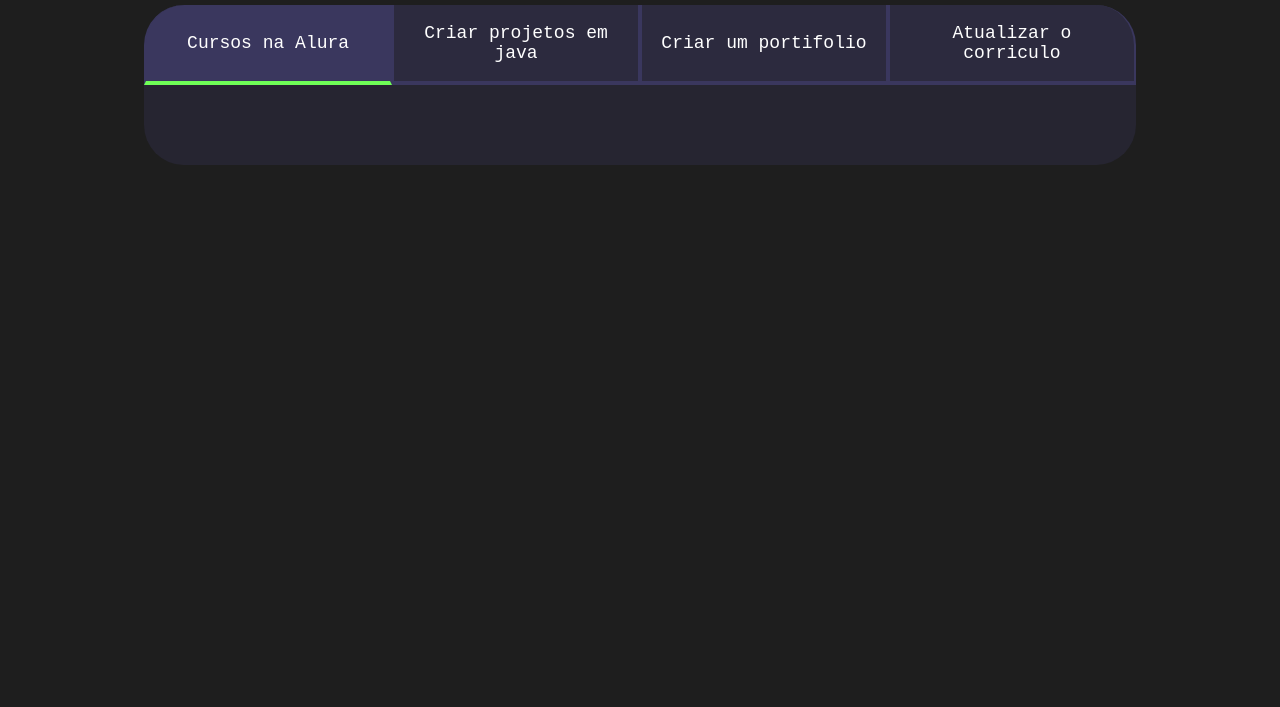
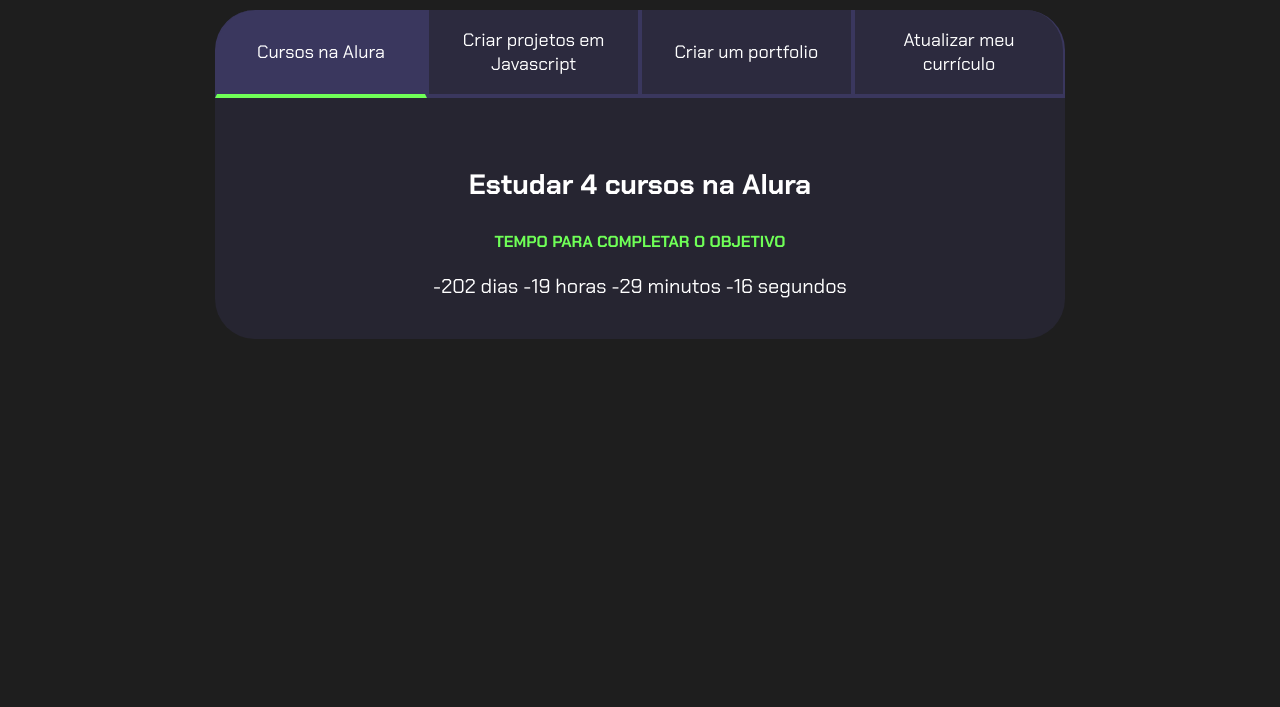
Before and after one commit to zIS4muely/projeto-de-vida, a plain HTML site: page index.html in a window 1280 px wide. Shown: the part 93-800 px from the top of the page. Drawn offline with Linux system fonts and the light colour scheme; a web font is replaced by a local one.

Commit message:
Atualização

```diff
--- a/index.html
+++ b/index.html
@@ -2,51 +2,44 @@
 <html lang="pt-br">
 <head>
     <meta charset="UTF-8">
-    <meta http-equiv="X-UA-Compatible" content="IE=edge">
     <meta name="viewport" content="width=device-width, initial-scale=1.0">
-    <title>meus objetivos do ano</title>
+    <title>Meus objetivos do ano</title>
     <link rel="stylesheet" href="style.css">
 </head>
 <body>
-
     <section class="conteudo-principal">
-  <h2 class="titulo-principal">meus objetivos do ano<span>_</span></h2>
+        <h2 class="titulo-principal">Meus Objetivos do ano<span>_</span></h2>
         <div class="conteudo">
-
         <div class="botoes">
             <button class="botao ativo">Cursos na Alura</button>
-<button class="botao">Criar projetos em java</button>
-<button class="botao">Criar um portifolio</button>
-<button class="botao">Atualizar o corriculo</button>
+            <button class="botao">Criar projetos em Javascript</button>
+            <button class="botao">Criar um portfolio</button>
+            <button class="botao">Atualizar meu currículo</button>
         </div>
-
         <div class="abas-textos">
+            <div class="aba-conteudo ativo">
+                <h3 class="aba-conteudo-titulo-principal">Estudar 4 cursos na Alura</h3>
+                <h4 class="aba-conteudo-titulo-secundario">Tempo para completar o objetivo</h4>
+                <div class="contador"></div>
+            </div>
             <div class="aba-conteudo">
-  <h3 class="aba-titulo-principal">estudar quatro cursos no Alura</h3>
-  <h4 class="aba-conteudo-titulo-secundario">tempo para completar o objetivo</h4>
+                <h3 class="aba-conteudo-titulo-principal">Criar 5 projetos em Javascript</h3>
+                <h4 class="aba-conteudo-titulo-secundario">Tempo para completar o objetivo</h4>
+                <div class="contador"></div>
             </div>
-
             <div class="aba-conteudo">
-  <h3 class="aba-titulo-principal">Criar 5 projetos em javascript</h3>
-  <h4 class="aba-conteudo-titulo-secundario">tempo para completar o objetivo</h4>
+                <h3 class="aba-conteudo-titulo-principal">Criar um portfolio com os meus 3 melhores projetos</h3>
+                <h4 class="aba-conteudo-titulo-secundario">Tempo para completar o objetivo</h4>
+                <div class="contador"></div>
             </div>
-
             <div class="aba-conteudo">
-  <h3 class="aba-titulo-principal">Criar um portifolio com os meus 3 melhores projetos</h3>
-  <h4 class="aba-conteudo-titulo-secundario">tempo para completar o objetivo</h4>
- </div>
-
- <div class="aba-conteudo">
-  <h3 class="aba-titulo-principal">Atualizar meu corriculo com meus certificados da Alura</h3>
-  <h4 class="aba-conteudo-titulo-secundario">tempo para completar o objetivo</h4>
- </div>
-
+                <h3 class="aba-conteudo-titulo-principal">Atualizar meu curriculo com os certificados da Alura</h3>
+                <h4 class="aba-conteudo-titulo-secundario">Tempo para completar o objetivo</h4>
+                <div class="contador"></div>
             </div>
         </div>
-
+    </div>
     </section>
-
     <script src="main.js"></script>
-
 </body>
 </html>
--- a/main.js
+++ b/main.js
@@ -1,10 +1,36 @@
-const botoes=document.querySelectorAll(".botao");
+const botoes = document.querySelectorAll(".botao");
+const textos = document.querySelectorAll(".aba-conteudo");
 
-for(let i=0; i <botoes.length;i++) {
-    botoes[i].onclick= function()  {
-        for(let j=0; j<botoes.length;j++){
+for (let i = 0; i < botoes.length; i++) {
+    botoes[i].onclick = function () {
+
+        for (let j = 0; j < botoes.length; j++) {
             botoes[j].classList.remove("ativo");
+            textos[j].classList.remove("ativo");
         }
+
         botoes[i].classList.add("ativo");
+        textos[i].classList.add("ativo");
     }
 }
+
+const contadores = document.querySelectorAll(".contador");
+const tempoObjetivo1 = new Date("2023-10-05T00:00:00");
+
+
+contadores[0].textContent = calculaTempo(tempoObjetivo1);
+
+function calculaTempo(tempoObjetivo) {
+    let tempoAtual = new Date();
+    let tempoFinal = tempoObjetivo - tempoAtual;
+    let segundos = Math.floor(tempoFinal / 1000);
+    let minutos = Math.floor(segundos / 60);
+    let horas = Math.floor(minutos / 60);
+    let dias = Math.floor(horas / 24);
+
+    segundos %= 60;
+    minutos %= 60;
+    horas %= 24;
+
+ return dias + " dias " + horas + " horas " + minutos + " minutos " + segundos + " segundos";
+}
--- a/style.css
+++ b/style.css
@@ -1,7 +1,6 @@
+@import url('https://fonts.googleapis.com/css2?family=Chakra+Petch:wght@400;700&display=swap');
 
-@import url(https://fonts.googleapis.com/css2?family=Kode+Mono:wght@400..700&display=swap);
-
-:root{
+:root {
     --cor-de-fundo: #1E1E1E;
     --verde: #6FFF57;
     --branco: #FFFFFF;
@@ -10,13 +9,14 @@
     --texto-fundo: rgba(58, 55, 94, 0.3);
 }
 
-body{
+body {
     background-color: var(--cor-de-fundo);
     color: var(--branco);
-font-family: "Kode Mono", monospace;
+    font-family: 'Chakra Petch', sans-serif;
 }
 
-.conteudo-principal{
+
+.conteudo-principal {
     display: flex;
     flex-direction: column;
     justify-content: center;
@@ -26,18 +26,19 @@ width: 100%;
     margin: 0 auto;
 }
 
-.titulo-principal{
+.titulo-principal {
     text-align: left;
     width: 100%;
     font-size: 32px;
 }
 
-.titulo-principal span{
+.titulo-principal span {
     color: var(--verde);
 }
 
-.botao{
-font-family: "Kode Mono", monospace;
+
+.botao {
+    font-family: 'Chakra Petch', sans-serif;
     background-color: var(--botao-inativo);
     color: var(--branco);
     display: flex;
@@ -52,7 +53,11 @@ border-right: 2px solid var(--botao-ativo);
     border-top: none;
 }
 
-.botoes{
+.botao:first-child {
+    border-radius: 40px 40px 0 0;
+}
+
+.botoes {
     display: block;
 }
 
@@ -66,7 +71,6 @@ display: block;
     padding: 40px;
     border-radius: 0 0 40px 40px;
 }
-
 .aba-conteudo.ativo{
     display:block;
 }
@@ -75,20 +79,22 @@ display:block;
     display: none;
 }
 
-.aba-titulo-principal{
+.aba-conteudo-titulo-principal{
     font-size: 28px;
     text-align: center;
 }
-
-.aba-conteudo-titulo-segundario{
+.aba-conteudo-titulo-secundario{
     text-align: center;
     color: var(--verde);
     text-transform: uppercase;
 }
+.contador{
+    font-size: 20px;
+    text-align: center;
+}
 
-
-@media screen and (min-width: 768px){
- .botoes{
+@media screen and (min-width: 768px) {
+    .botoes {
         display: flex;
     }
 
@@ -96,7 +102,7 @@ display: flex;
         border-radius: 40px 0 0 0;
     }
 
-.botao:last-child{
+    .botao:last-child {
         border-radius: 0 40px 0 0;
     }
 }
```
Lines whose indentation alone changed are shown as unchanged.
